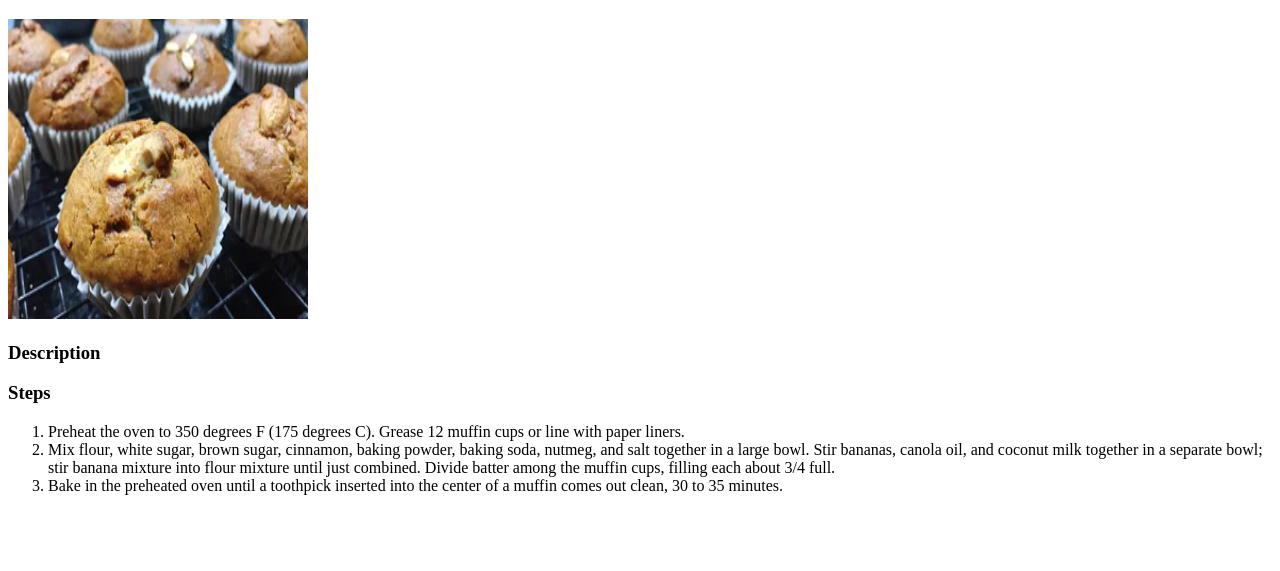
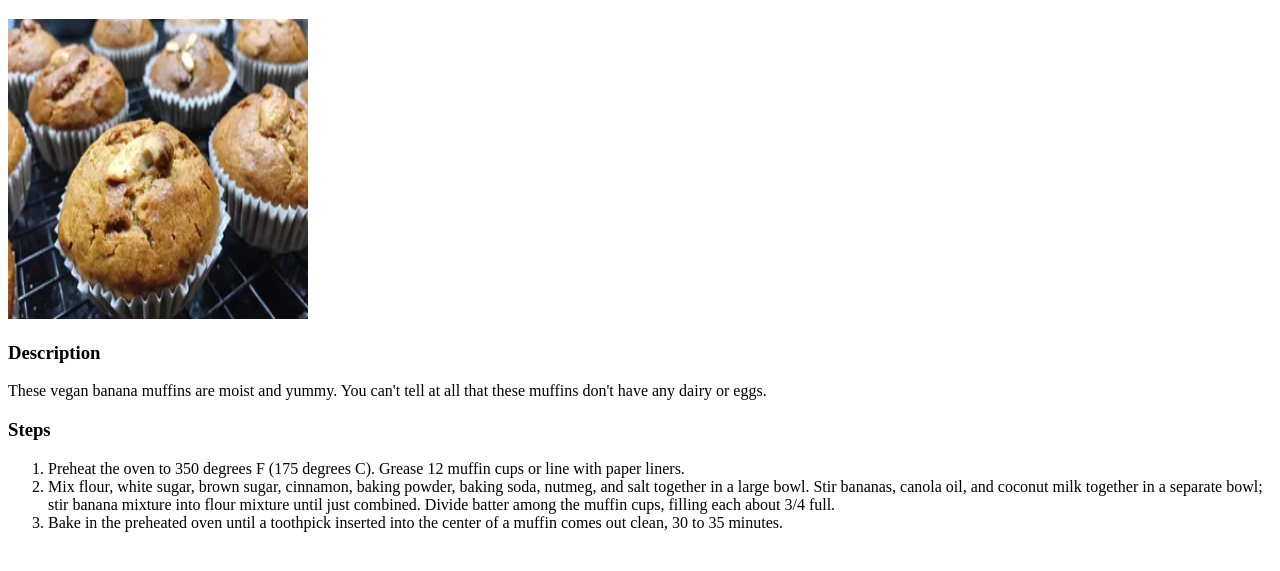
Before and after one commit to mhlowry/odin-recipes, a plain HTML site: page recipes/vegan-banana-muffins.html in a window 1280 px wide. Shown: the part 61-632 px from the top of the page. Drawn offline with Linux system fonts and the light colour scheme.

Commit message:
Added descriptions to muffin and cake pages

```diff
--- a/recipes/vegan-banana-muffins.html
+++ b/recipes/vegan-banana-muffins.html
@@ -9,7 +9,7 @@
     <h1>Vegan Banana Muffins</h1>
     <img src="../images/muffin.jpg" alt="A picture of vegan muffins" height="300" width="300">
     <h3>Description</h3>
-    <p></p>
+    <p>These vegan banana muffins are moist and yummy. You can't tell at all that these muffins don't have any dairy or eggs.</p>
     <h3>Steps</h3>
     <ol>
         <li>Preheat the oven to 350 degrees F (175 degrees C). Grease 12 muffin cups or line with paper liners.</li>
```
Also changed, not shown: recipes/vegan-chocolate-cake.html (+1 -1 lines).
